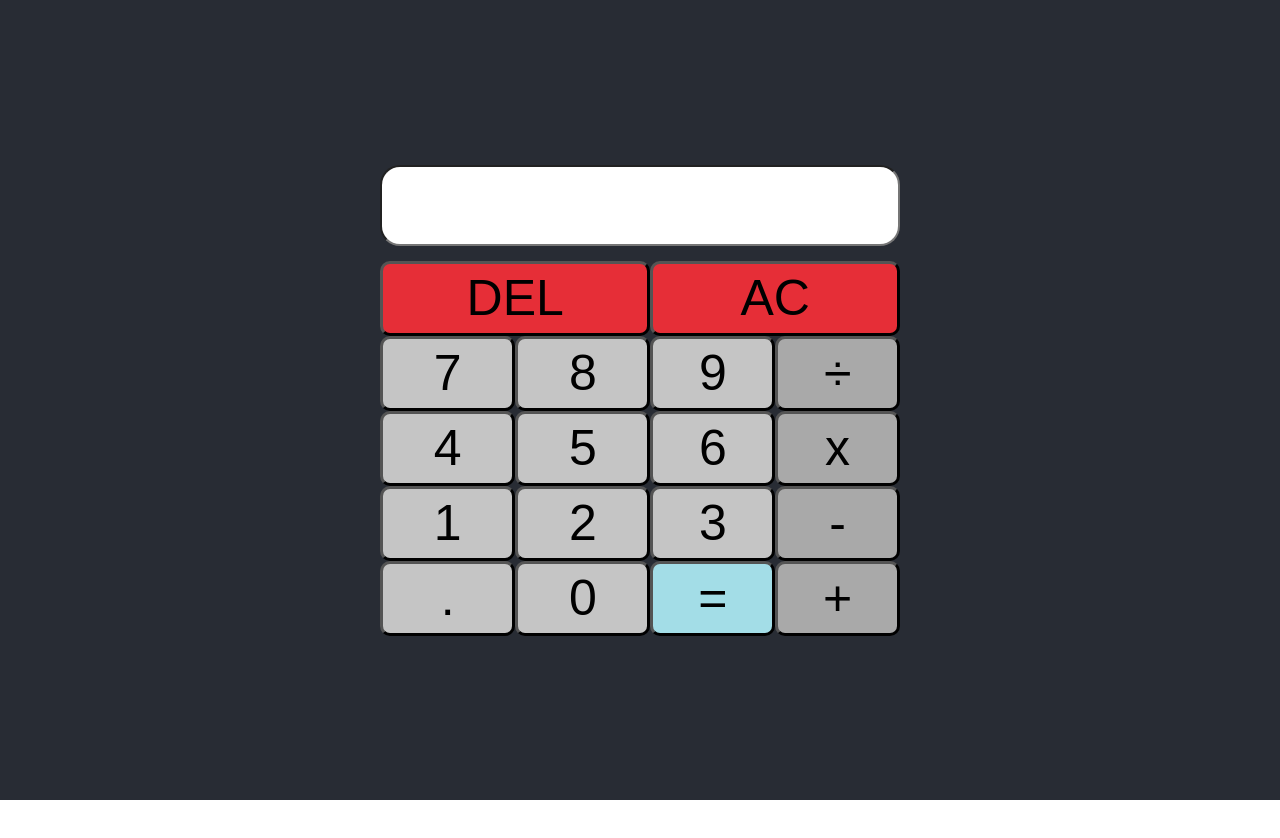
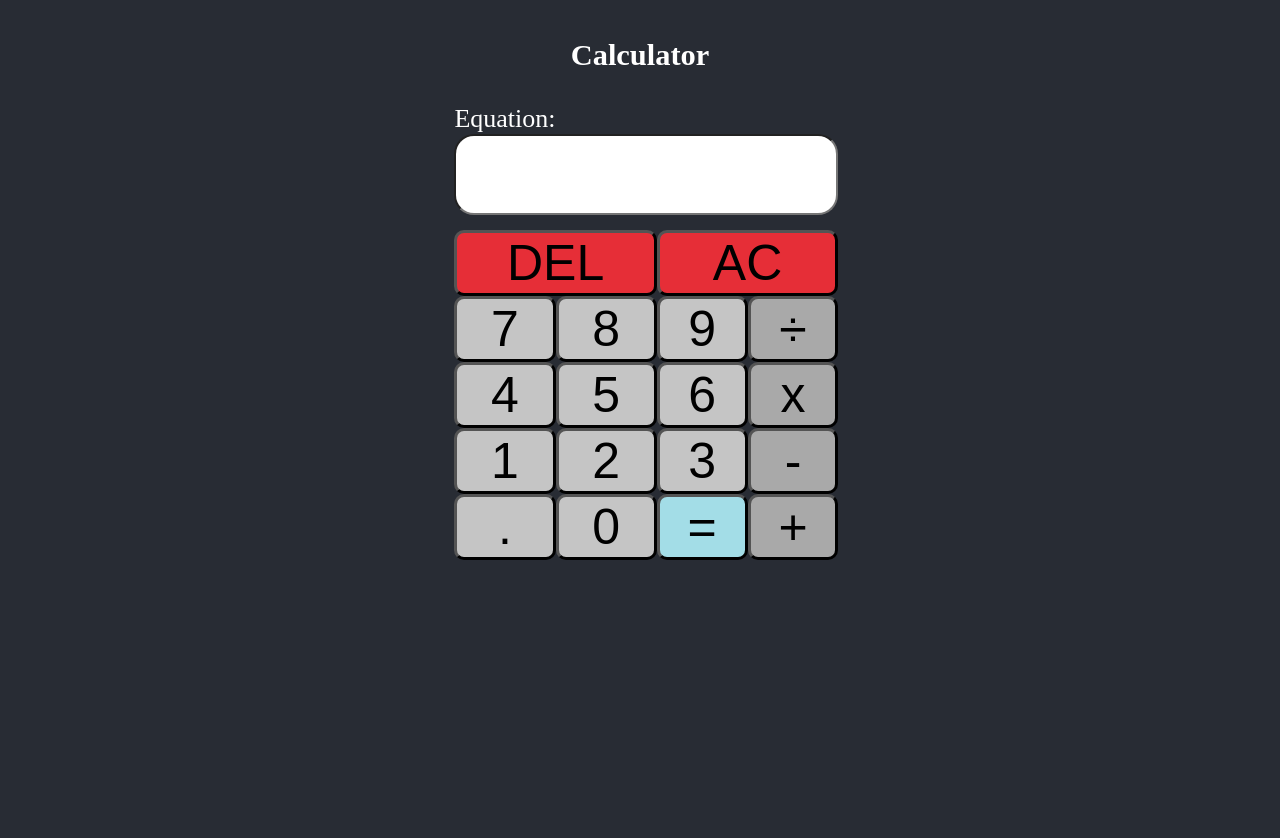
Before and after one commit to Raideno6/React-Calculator, a React (Create React App) app: page / in a window 1280 px wide. Shown: the top 838 px of the page. Before the commit the page ends 800 px from the top, so only its background shows below. Built offline with nearby package versions, Linux system fonts and the light colour scheme.

Commit message:
Added memory and prev equation label

```diff
--- a/src/App.js
+++ b/src/App.js
@@ -4,10 +4,14 @@ import Calculator from './components/Calculator';
 function App() {
   return (
     <div className="App">
-      <header className="App-header">
-        <Calculator/>
+      <header>
+      <h3>Calculator</h3>
       </header>
+      <body>
+      <Calculator/>
+      </body>
     </div>
   );
 }
+
 export default App;
--- a/src/components/Calculator.js
+++ b/src/components/Calculator.js
@@ -2,9 +2,9 @@ import CalculatorButton from "./CalculatorButton"
 import React, { Component } from "react";
 
 export default class Calculator extends Component {
-    state = { message: "" }
+    state = { message: "", equation: "" }
     callbackFunction = (childData) => {
-       this.setState({message: childData})
+       this.setState({message: childData[0], equation: childData[1]})
     }
     renderCalculatorButton(i) {
       return <div className="item"><CalculatorButton value={i} parentCallback = {this.callbackFunction}/></div> ;
@@ -13,9 +13,12 @@ export default class Calculator extends Component {
 
     render() {
         return (
-            <div className="grid">
-                <input type="text" id="calculatorField" inputMode="numeric"  value={this.state.message} className="calculatorDisplay" readOnly/>
-                {["DEL", "AC", 7, 8, 9, "÷", 4, 5, 6, "x", 1, 2, 3, "-" ,".", 0, "=", "+"].map((i) => this.renderCalculatorButton(i))}
+            <div className="container">
+                <label className="Equation">Equation: {this.state.equation}</label>
+                <div className="grid">
+                    <input type="text" id="calculatorField" inputMode="numeric"  value={this.state.message} className="calculatorDisplay" readOnly/>
+                    {["DEL", "AC", 7, 8, 9, "÷", 4, 5, 6, "x", 1, 2, 3, "-" ,".", 0, "=", "+"].map((i) => this.renderCalculatorButton(i))}
+                </div>
             </div>
         );
     }
--- a/src/components/CalculatorButton.js
+++ b/src/components/CalculatorButton.js
@@ -71,14 +71,15 @@ export default class CalculatorButton extends Component {
             prevInputFound = true;
           }
         });
-        var ans = eval(inputString + previousInput.substring(operatorIndex));
+        previousInput = inputString + previousInput.substring(operatorIndex)
+        var ans = eval(previousInput);
 
       }
 
       if (prevInputFound){
         prevInputFound = false;
         inputString = ans;
-        return inputString;
+        return  [inputString, previousInput];
       }
       previousInput = inputString;
       inputString = ans;
@@ -93,5 +94,5 @@ export default class CalculatorButton extends Component {
       }
     }
 
-    return inputString;
+    return [inputString, previousInput];
   }
--- a/src/index.css
+++ b/src/index.css
@@ -1,10 +1,12 @@
 body {
-  margin: 0;
-  font-family: -apple-system, BlinkMacSystemFont, 'Segoe UI', 'Roboto', 'Oxygen',
-    'Ubuntu', 'Cantarell', 'Fira Sans', 'Droid Sans', 'Helvetica Neue',
-    sans-serif;
-  -webkit-font-smoothing: antialiased;
-  -moz-osx-font-smoothing: grayscale;
+  background-color: #282c34;
+  min-height: 100vh;
+  display: flex;
+  flex-direction: column;
+  align-items: center;
+  justify-content: center;
+  font-size: calc(10px + 2vmin);
+  color: white;
 }
 
 code {
@@ -15,7 +17,8 @@ code {
 .grid {
   display: grid;
   grid-template-columns: repeat(8, auto, auto);
-  width: 520px;
+  width: 100%;
+  height: 100%;
 }
 
 .grid > *:nth-child(2), .grid > *:nth-child(3) {
@@ -25,6 +28,7 @@ code {
 .grid .calculatorDisplay {
   grid-column: 1/9;
   height: 75px;
+
   margin-bottom: 15px;
   border-radius: 20px;
   font-size: inherit;
@@ -45,8 +49,7 @@ code {
   cursor: pointer;
   border:  3px outset black;
   background-color: rgb(197, 197, 197);
-
-  height: 75px;
+  max-height: 75px;
   width: 100%;
   border-radius: 10px;
 }
@@ -107,3 +110,16 @@ code {
   color: black;
   border: 3px outset rgb(37, 37, 37);
 }
+
+.container {
+  width: 30vw;
+  height: 50vw;
+  max-height: 75px;
+  max-width: 500px;
+  padding-bottom: 60vw;
+  padding-left: 1vw;
+}
+
+.Equation {
+  float: left;
+}
```
